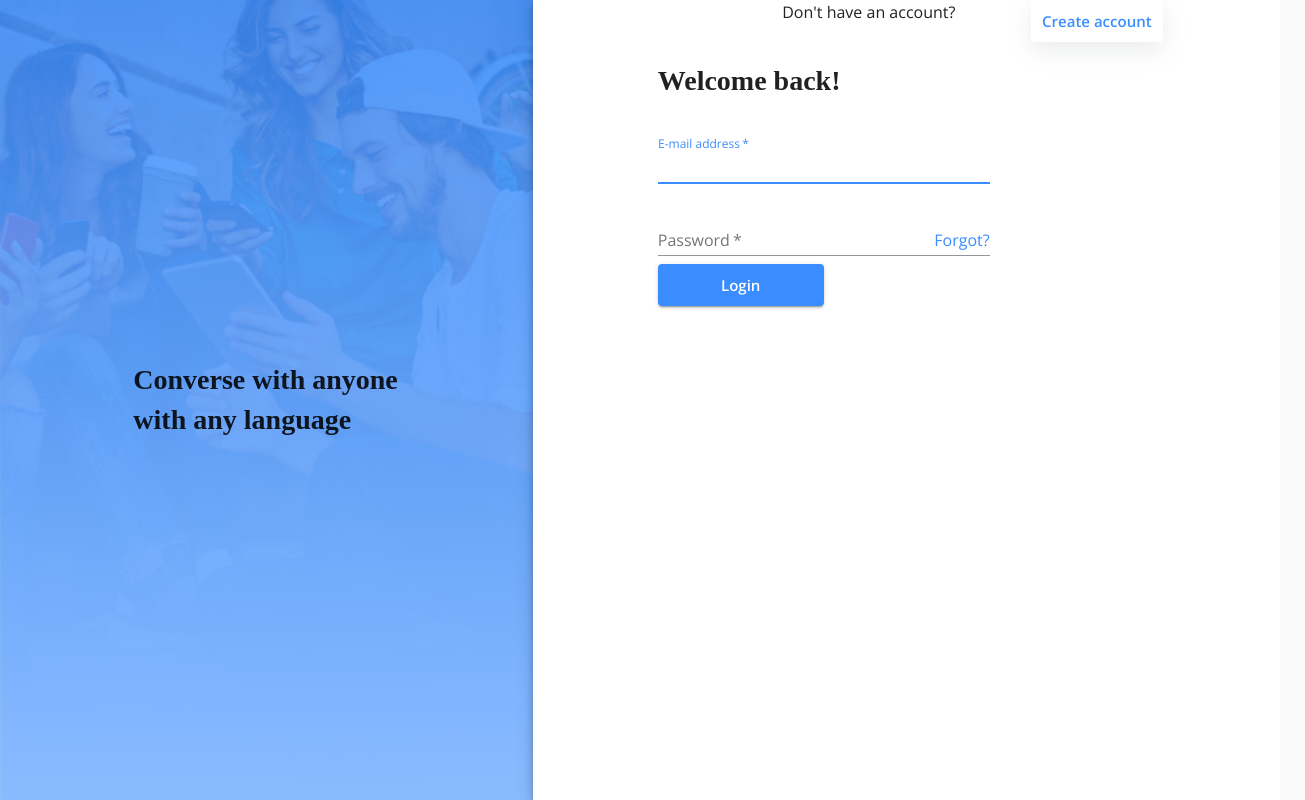
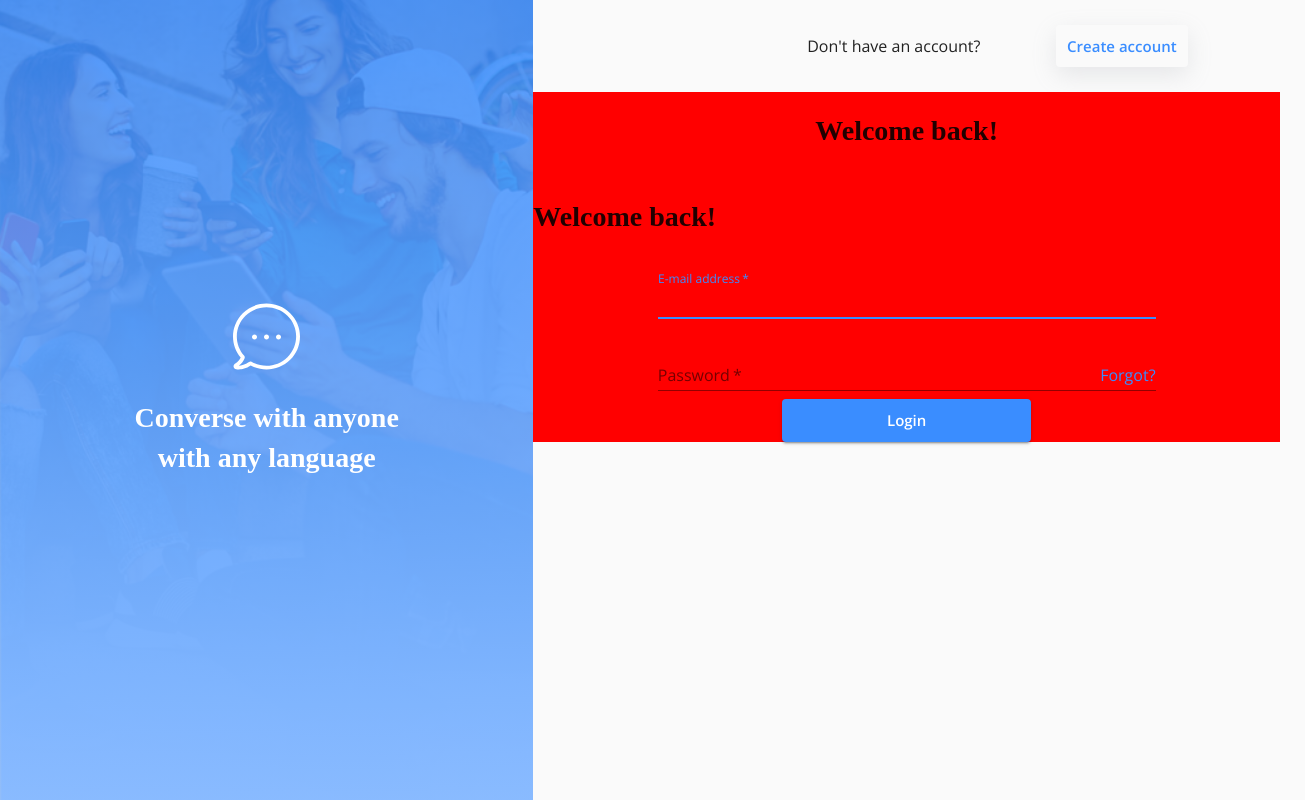
Before and after one commit to jmhubbard/messenger-starter, a React (Create React App) app in the folder client/: page /login in a window 1280 px wide. Shown: the whole page, 1305 px wide, since content can reach past the window. Built offline with nearby package versions, Linux system fonts and the light colour scheme; no server answers.

Commit message:
removes paper, adds topRow, parentForm and pictureText classes, lays out basic layout.

```diff
--- a/client/src/Login.js
+++ b/client/src/Login.js
@@ -9,9 +9,9 @@ import {
   FormControl,
   TextField,
   CssBaseline,
-  Paper,
   InputAdornment,
   Link,
+  Icon,
 } from "@material-ui/core";
 import { login } from "./store/utils/thunkCreators";
 import { makeStyles } from "@material-ui/core/styles";
@@ -30,12 +30,6 @@ const useStyles = makeStyles((theme) => ({
     backgroundSize: "cover",
     backgroundPosition: "center",
   },
-  paper: {
-    margin: theme.spacing(8, 4),
-    display: "flex",
-    flexDirection: "column",
-    alignItems: "center",
-  },
   form: {
     width: "100%", // Fix IE 11 issue.
     marginTop: theme.spacing(1),
@@ -49,6 +43,22 @@ const useStyles = makeStyles((theme) => ({
   },
   loginButton: {
     backgroundColor: "#3A8DFF",
+  },
+  topRow: {
+    margin: "25px",
+  },
+  // test: {
+  //   background: "blue",
+  // },
+  // formBack: {
+  //   background: "yellow",
+  // },
+  parentForm: {
+    background: "red",
+  },
+  pictureText: {
+    height: "100vh",
+    color: "white",
   },
 }));
 
@@ -73,21 +83,31 @@ const Login = (props) => {
   return (
     <Grid container component="main" className={classes.root}>
       <CssBaseline />
+      <Grid item xs={12} sm={4} md={5} className={classes.image}>
         <Grid
           container
-        xs={false}
-        sm={4}
-        md={5}
-        className={classes.image}
+          className={classes.pictureText}
+          alignItems="center"
           justify="center"
-        alignItems="center"
+          align="center"
         >
           <Grid item xs={4} sm={6} md={6}>
+            <Icon>
+              <img src={`${process.env.PUBLIC_URL}/bubble.svg`} alt="Chat Bubble"/>
+            </Icon>
             <h1>Converse with anyone with any language</h1>
           </Grid>
         </Grid>
-      <Grid item xs={12} sm={8} md={7} component={Paper} elevation={6} square>
-        <Grid container direction="row" justify="flex-end" spacing={0}>
+      </Grid>
+      <Grid item xs={12} sm={8} md={7} className={classes.test}>
+        <Grid
+          container
+          direction="row"
+          justify="flex-end"
+          alignItems="center"
+          spacing={0}
+          className={classes.topRow}
+        >
           <Grid item xs={4} sm={4} md={4}>
             <Typography>Don't have an account?</Typography>
           </Grid>
@@ -98,18 +118,30 @@ const Login = (props) => {
               type="submit"
               size="large"
               color="primary"
+              fullwidth
             >
               Create account
             </Button>
           </Grid>
         </Grid>
-        <Grid container direction="row" justify="center" alignItems="center">
-          <Grid item xs={12} sm={8} md={8}>
+        <Grid
+          container
+          direction="row"
+          justify="center"
+          alignItems="center"
+          className={classes.formBack}
+        >
+          <Grid item xs={12} sm={12} md={12} className={classes.parentForm}>
+            <Grid container justify="center">
+              <Grid item>
+                <h1>Welcome back!</h1>
+              </Grid>
+
               <form className={classes.form} onSubmit={handleLogin}>
                 <Grid>
                   <h1>Welcome back!</h1>
                 </Grid>
-              <Grid>
+                <Grid container justify="center">
                   <Grid item xs={12} sm={8} md={8}>
                     <TextField
                       label="E-mail address"
@@ -122,7 +154,7 @@ const Login = (props) => {
                     />
                   </Grid>
                 </Grid>
-              <Grid>
+                <Grid container justify="center">
                   <Grid item xs={12} sm={8} md={8}>
                     <TextField
                       label="Password"
@@ -143,7 +175,7 @@ const Login = (props) => {
                     />
                   </Grid>
                 </Grid>
-              <Grid>
+                <Grid container justify="center">
                   <Grid item xs={4} sm={4} md={4}>
                     <Button
                       type="submit"
@@ -157,57 +189,65 @@ const Login = (props) => {
                     </Button>
                   </Grid>
                 </Grid>
-              {/* <Button
+              </form>
+            </Grid>
+            {/* <form className={classes.form} onSubmit={handleLogin}>
+              <Grid>
+                <h1>Welcome back!</h1>
+              </Grid>
+              <Grid container justify="center">
+                <Grid item xs={12} sm={8} md={8}>
+                  <TextField
+                    label="E-mail address"
+                    name="username"
+                    type="text"
+                    required
+                    autoFocus
+                    fullWidth
+                    margin="normal"
+                  />
+                </Grid>
+              </Grid>
+              <Grid container justify="center">
+                <Grid item xs={12} sm={8} md={8}>
+                  <TextField
+                    label="Password"
+                    type="password"
+                    name="password"
+                    required
+                    fullWidth
+                    margin="normal"
+                    InputProps={{
+                      endAdornment: (
+                        <InputAdornment position="end">
+                          <Typography>
+                            <Link href="#">Forgot?</Link>
+                          </Typography>
+                        </InputAdornment>
+                      ),
+                    }}
+                  />
+                </Grid>
+              </Grid>
+              <Grid container justify="center">
+                <Grid item xs={4} sm={4} md={4}>
+                  <Button
                     type="submit"
+                    variant="contained"
+                    size="large"
+                    color="primary"
                     fullWidth
-              variant="contained"
-              color="primary"
-              className={classes.submit}
+                    className={classes.loginButton}
                   >
-              Sign In
-            </Button> */}
-            </form>
+                    Login
+                  </Button>
+                </Grid>
+              </Grid>
+            </form> */}
           </Grid>
         </Grid>
       </Grid>
     </Grid>
-
-    // <Grid container className={classes.root}>
-    //   <CssBaseline />
-    //     <Grid item xs={false} sm={4} md={7} className={classes.image} />
-    //     <h1>Hellow</h1>
-    //     <Grid item>
-    // <Typography>Need to register?</Typography>
-    // <Button onClick={() => history.push("/register")}>Register</Button>
-    //     </Grid>
-    //     <form onSubmit={handleLogin}>
-    //       <Grid>
-    //         <Grid>
-    //           <FormControl margin="normal" required>
-    // <TextField
-    //   aria-label="username"
-    //   label="Username"
-    //   name="username"
-    //   type="text"
-    // />
-    //           </FormControl>
-    //         </Grid>
-    //         <FormControl margin="normal" required>
-    // <TextField
-    //   label="password"
-    //   aria-label="password"
-    //   type="password"
-    //   name="password"
-    // />
-    //         </FormControl>
-    // <Grid>
-    //   <Button type="submit" variant="contained" size="large">
-    //     Login
-    //   </Button>
-    // </Grid>
-    //       </Grid>
-    //     </form>
-    // </Grid>
   );
 };
 
```
Lines whose indentation alone changed are shown as unchanged.
